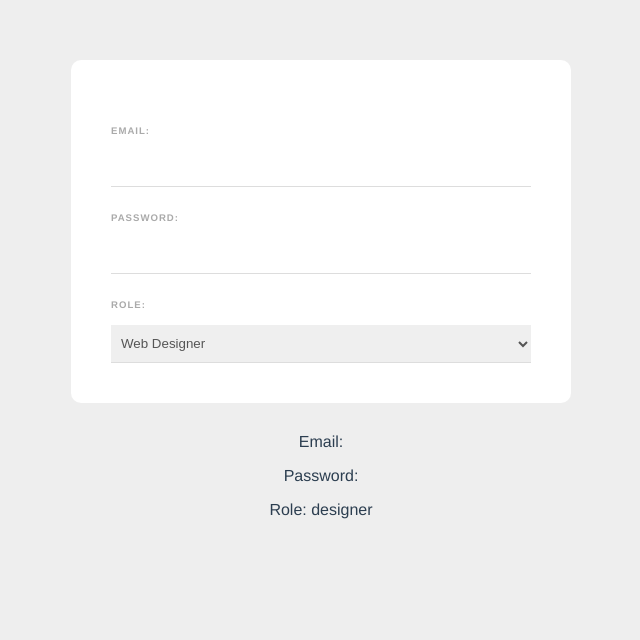
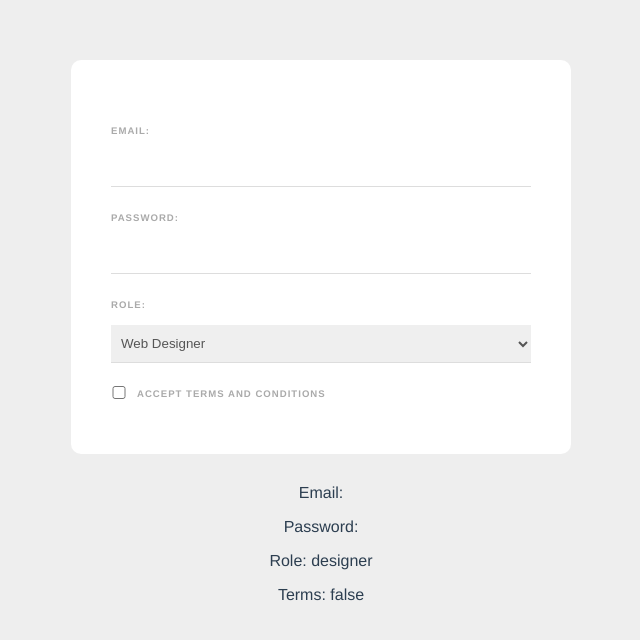
Before and after one commit to mb-infrasyst/web-form, a Vue app: page / in a window 1280 px wide. Shown: the top 640 px of the page, without its empty margins (319-959 px from the left). Built offline with nearby package versions, Linux system fonts and the light colour scheme.

Commit message:
checkboxes

```diff
--- a/src/components/SignupForm.vue
+++ b/src/components/SignupForm.vue
@@ -11,10 +11,19 @@
       <option value="developer">Web Developer</option>
       <option value="designer">Web Designer</option>
     </select>
+
+    <div class="terms">
+      <input type="checkbox" required v-model="terms" />
+      <label>Accept terms and conditions</label>
+    </div>
+
+
+
   </form>
   <p>Email: {{ email }}</p>
   <p>Password: {{ password }}</p>
   <p>Role: {{ role }}</p>
+  <p>Terms: {{ terms }}</p>
 </template>
 
 <script>
@@ -24,6 +33,7 @@
       email: "",
       password: "",
       role: "designer",
+      terms: false,
     };
   },
 };
@@ -49,7 +59,8 @@
   font-weight: bold;
 }
 
-input, select {
+input,
+select {
   display: block;
   padding: 10px 6px;
   width: 100%;
@@ -58,4 +69,12 @@
   border-bottom: 1px solid #ddd;
   color: #555;
 }
+
+input[type="checkbox"] {
+  display: inline-block;
+  width: 16px;
+  margin: 0 10px 0 0;
+  position: relative;
+  top: 2px;
+}
 </style>
```
